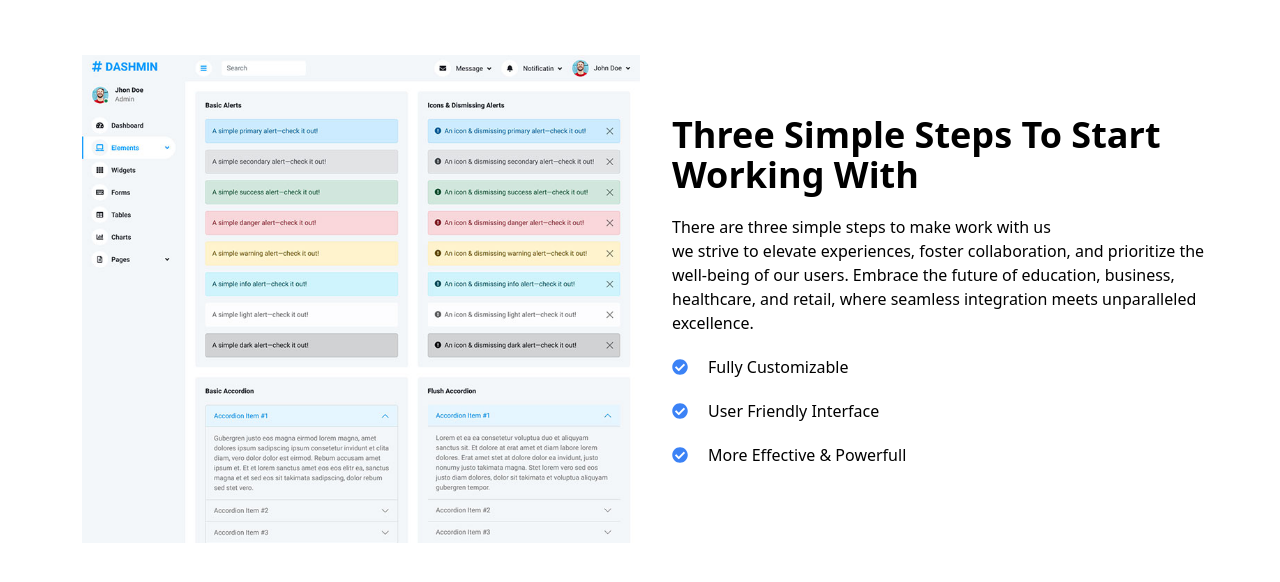
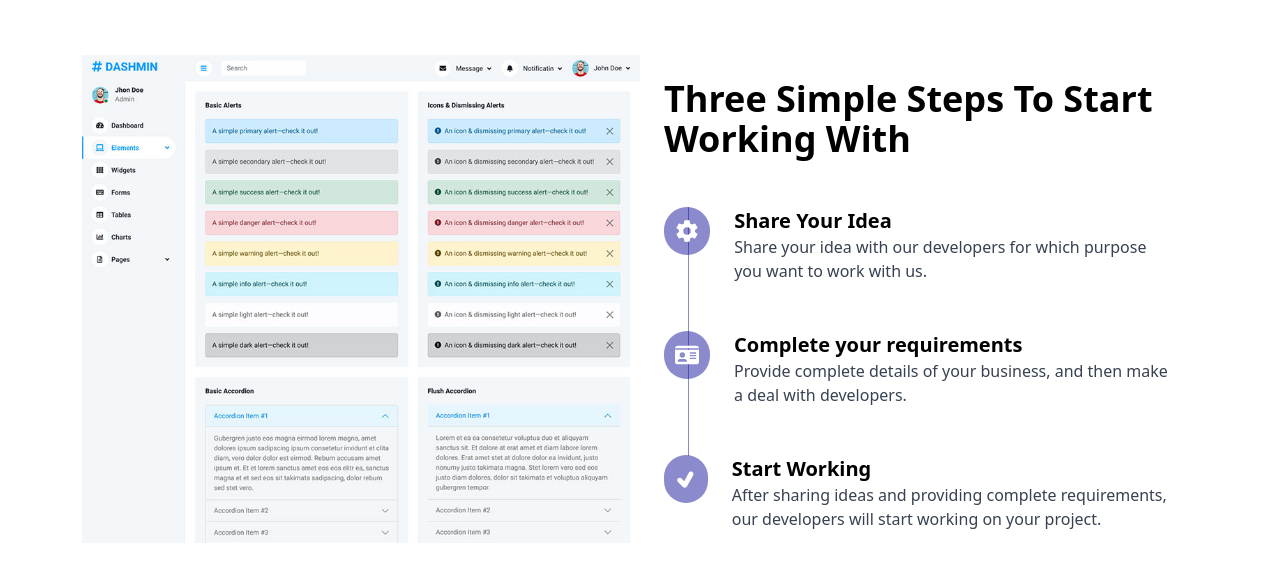
Before and after one commit to muazkhalid936/AtechSole, a React (Vite) app: page / in a window 1280 px wide. Shown: the part 4026-4608 px from the top of the page. Built offline with nearby package versions, Linux system fonts and the light colour scheme.

Commit message:
Working on Work component

```diff
--- a/src/components/AdvanceFeature.jsx
+++ b/src/components/AdvanceFeature.jsx
@@ -65,7 +65,7 @@ const AdvanceFeature = () => {
           </InView>
         </div>
 
-        <div className="flex flex-col lg:flex-row">
+        <div className="flex flex-col-reverse lg:flex-row">
           <InView triggerOnce={true} threshold={0.01}>
             {({ inView, ref }) => (
               <motion.div
@@ -147,7 +147,7 @@ const AdvanceFeature = () => {
               >
                 <div className="container lg:mx-5 my-10 flex flex-col text-start justify-center">
                   <div className="flex my-5 gap-10 items-center">
-                    <h1 className="text-4xl font-bold">01</h1>
+                    <h1 className="text-4xl font-bold">03</h1>
                     <p className="font-semibold text-xl">Courses We Offer</p>
                   </div>
                   <div>
--- a/src/components/Work.jsx
+++ b/src/components/Work.jsx
@@ -1,7 +1,10 @@
 import React from "react";
 import { InView } from "react-intersection-observer";
 import { motion } from "framer-motion";
-import { FaCheckCircle } from "react-icons/fa";
+import { IoSettingsSharp } from "react-icons/io5";
+import { FaIdCard } from "react-icons/fa6";
+import { TiTick } from "react-icons/ti";
+
 const Work = () => {
   return (
     <div className="p-s ">
@@ -29,7 +32,7 @@ const Work = () => {
                 transition={{ duration: 0.5, delay: 0.5 }}
                 className="w-full lg:w-1/2"
               >
-                <div className="container lg:mx-5 my-10 flex flex-col text-start justify-center">
+                {/* <div className="container lg:mx-5 my-10 flex flex-col text-start justify-center">
                   <div className="flex my-5 gap-10 items-center">
                     <h1 className="text-4xl font-bold">
                       Three Simple Steps To Start Working With
@@ -58,6 +61,63 @@ const Work = () => {
                       <p>More Effective & Powerfull</p>
                     </div>
                   </div>
+                </div> */}
+                <div className="max-w-2xl mx-auto p-6">
+                  <h1 className="text-start text-4xl font-bold mb-8">
+                    Three Simple Steps To Start Working With
+                  </h1>
+                  <ul className="relative space-y-12">
+                    <div className="absolute left-6 top-0 w-px  h-77p-2 lg:h-77p bg-primary"></div>
+
+                    <li className="flex items-start">
+                      <div className="bg-primary text-white w-16 h-12 flex items-center justify-center rounded-full relative z-10">
+                        <span>
+                          <IoSettingsSharp className="text-2xl" />
+                        </span>
+                      </div>
+
+                      <div className="ml-6">
+                        <h2 className="text-xl font-semibold">
+                          Share Your Idea
+                        </h2>
+                        <p className="text-gray-700">
+                          Share your idea with our developers for which purpose
+                          you want to work with us.
+                        </p>
+                      </div>
+                    </li>
+
+                    <li className="flex items-start">
+                      <div className="bg-primary text-white w-16 h-12 flex items-center  justify-center rounded-full relative z-10">
+                        <FaIdCard className="text-2xl" />
+                      </div>
+
+                      <div className="ml-6">
+                        <h2 className="text-xl font-semibold">
+                          Complete your requirements
+                        </h2>
+                        <p className="text-gray-700">
+                          Provide complete details of your business, and then
+                          make a deal with developers.
+                        </p>
+                      </div>
+                    </li>
+
+                    <li className="flex items-start">
+                      <div className="bg-primary text-white  w-20 h-12 flex items-center justify-center rounded-full relative z-10">
+                        <TiTick className="text-3xl" />
+                      </div>
+
+                      <div className="ml-6">
+                        <h2 className="text-xl font-semibold">Start Working</h2>
+                        <p className="text-gray-700">
+                          After sharing ideas and providing complete
+                          requirements, our developers will start working on
+                          your project.
+                        </p>
+                      </div>
+                    </li>
+                  </ul>
                 </div>
               </motion.div>
             )}
--- a/tailwind.config.js
+++ b/tailwind.config.js
@@ -1,17 +1,18 @@
 /** @type {import('tailwindcss').Config} */
 export default {
-  content: [
-    "./index.html",
-    "./src/**/*.{js,ts,jsx,tsx}",
-  ],
+  content: ["./index.html", "./src/**/*.{js,ts,jsx,tsx}"],
   theme: {
     extend: {
-      colors:{
-        'primary':'rgba(22, 22, 156, 0.5)',
-        'light':'#EDF5FF',
-        'over-light':'#f8f9fa'
-      }
+      colors: {
+        primary: "rgba(22, 22, 156, 0.5)",
+        light: "#EDF5FF",
+        "over-light": "#f8f9fa",
+      },
+      height: {
+        "77p": "77%",
+        "77p-2": "71.5%",
+      },
     },
   },
   plugins: [],
-}
+};
```
